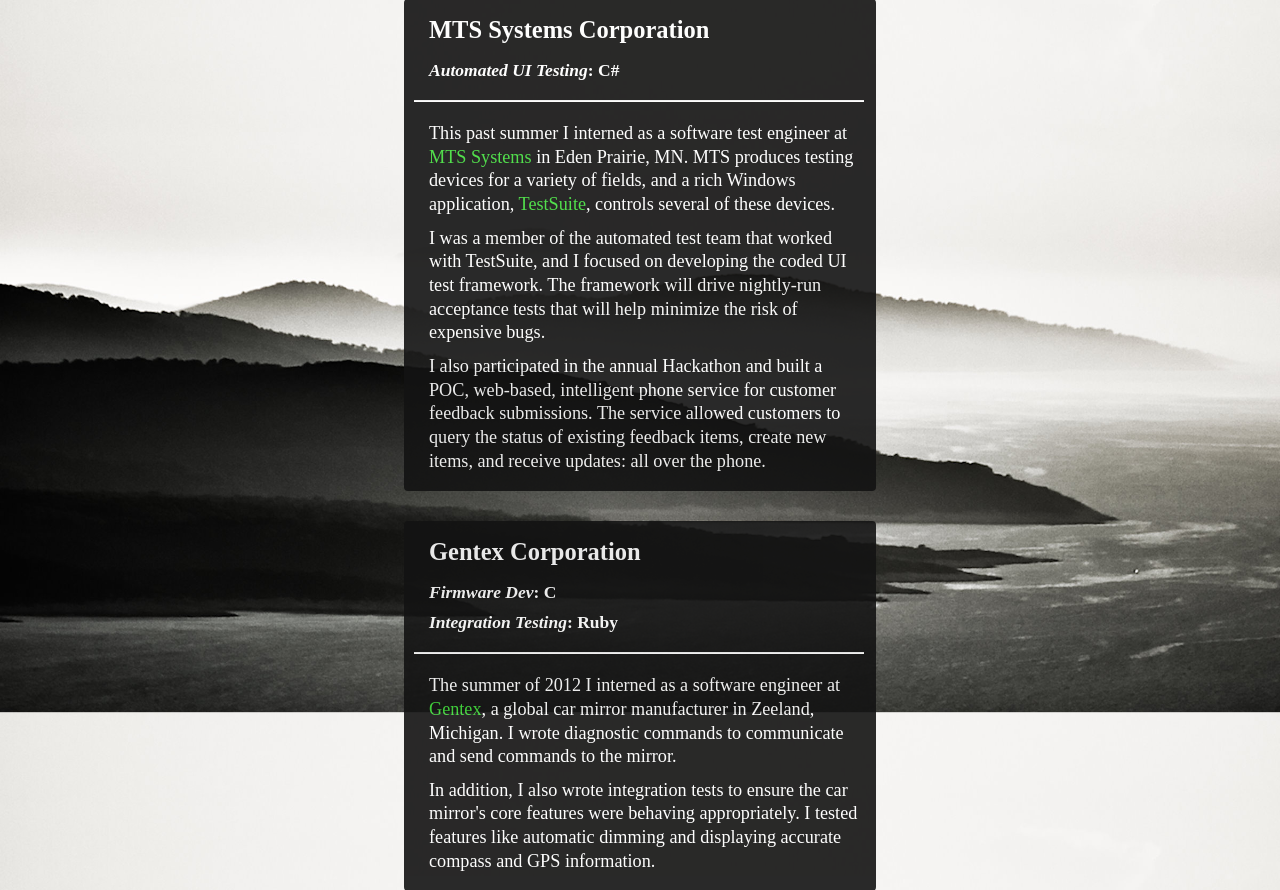
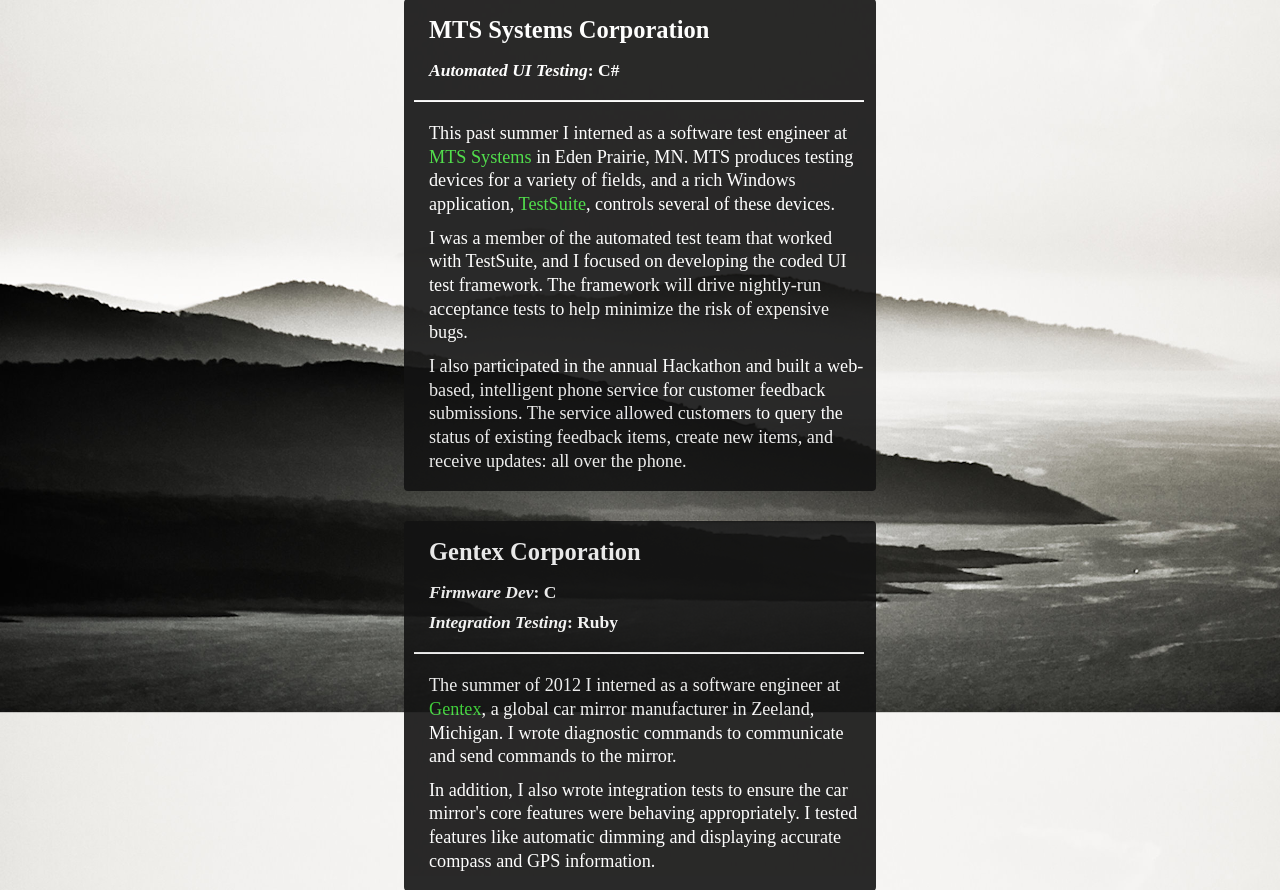
Before and after one commit to cbelden/MySite, a Flask app: page /projects in a window 1280 px wide. Shown: the part 141-1031 px from the top of the page. Run offline with Flask 2, Linux system fonts and the light colour scheme; some libraries are stand-ins or nearby versions; some web fonts are replaced.

Commit message:
changed mts work wording

```diff
--- a/mysite/templates/work.html
+++ b/mysite/templates/work.html
@@ -35,10 +35,10 @@
         This past summer I interned as a software test engineer at <a href="http://www.mts.com/en/index.htm" target="_blank">MTS Systems</a> in Eden Prairie, MN.  MTS produces testing devices for a variety of fields, and a rich Windows application, <a href="http://www.mts.com/testsuite/" target="_blank">TestSuite</a>, controls several of these devices.
     </p>
     <p>
-        I was a member of the automated test team that worked with TestSuite, and I focused on developing the coded UI test framework.  The framework will drive nightly-run acceptance tests that will help minimize the risk of expensive bugs.
+        I was a member of the automated test team that worked with TestSuite, and I focused on developing the coded UI test framework.  The framework will drive nightly-run acceptance tests to help minimize the risk of expensive bugs.
     </p>
     <p>
-        I also participated in the annual Hackathon and built a POC, web-based, intelligent phone service for customer feedback submissions.  The service allowed customers to query the status of existing feedback items, create new items, and receive updates: all over the phone.
+        I also participated in the annual Hackathon and built a web-based, intelligent phone service for customer feedback submissions.  The service allowed customers to query the status of existing feedback items, create new items, and receive updates: all over the phone.
     </p>
   </div> <!-- /.main-container -->
 
```
